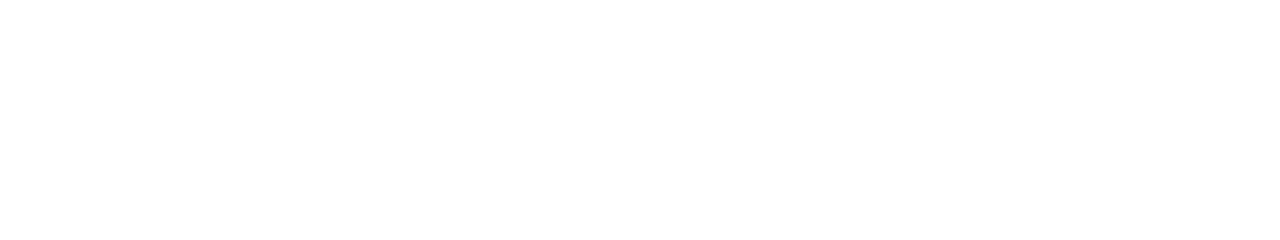
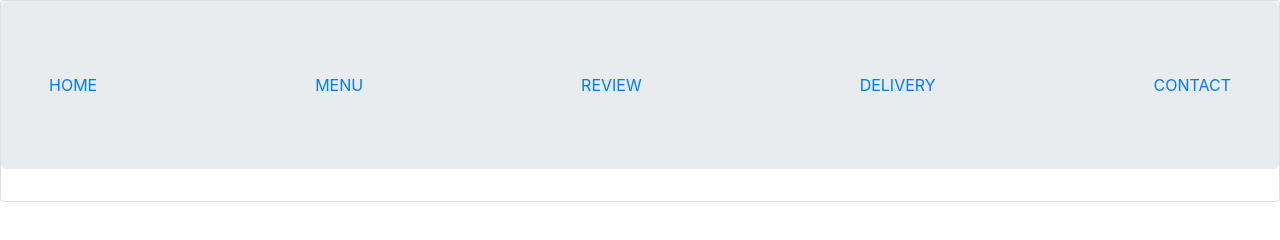
Before and after one commit to lilianwangechi/sherbi-pizza, a plain HTML site: page index.html in a window 1280 px wide. Drawn offline with nearby package versions, Linux system fonts and the light colour scheme.

Commit message:
add initial navbar

```diff
--- a/assets/css/styles.css
+++ b/assets/css/styles.css
@@ -4,3 +4,9 @@
 --gamboge:#ECA442
 --delta:#A5A79A
 }
+body{
+background:var(--delta) ;
+color: black;
+
+
+}
--- a/index.html
+++ b/index.html
@@ -9,6 +9,42 @@
 <link rel="stylesheet" href="https://stackpath.bootstrapcdn.com/bootstrap/4.3.1/css/bootstrap.min.css">
 <link href="/assets/css/styles.css" rel="stylesheet" type="text/css" media="all">
 <body>
+  <div class ="text-center">
+
+  <div class ="card">
+    <!-- start of header section welcome message image navigation bar -->
+    <div class = "jumbotron" >
+
+    <nav class= "navbar">
+      <a href ="home">HOME</a>
+      <a href ="menu">MENU</a>
+      <a href ="review">REVIEW</a>
+      <a href ="delivery">DELIVERY</a>
+      <a href ="contact">CONTACT</a>
+    </nav>
+
+    </div>
+
+
+  </div>
+
+
+
+
+
+
+
+
+
+
+
+
+
+
+
+
+
+  </div>
 
 </body>
 <script src="/assets/js/jquery.js"></script>
```
